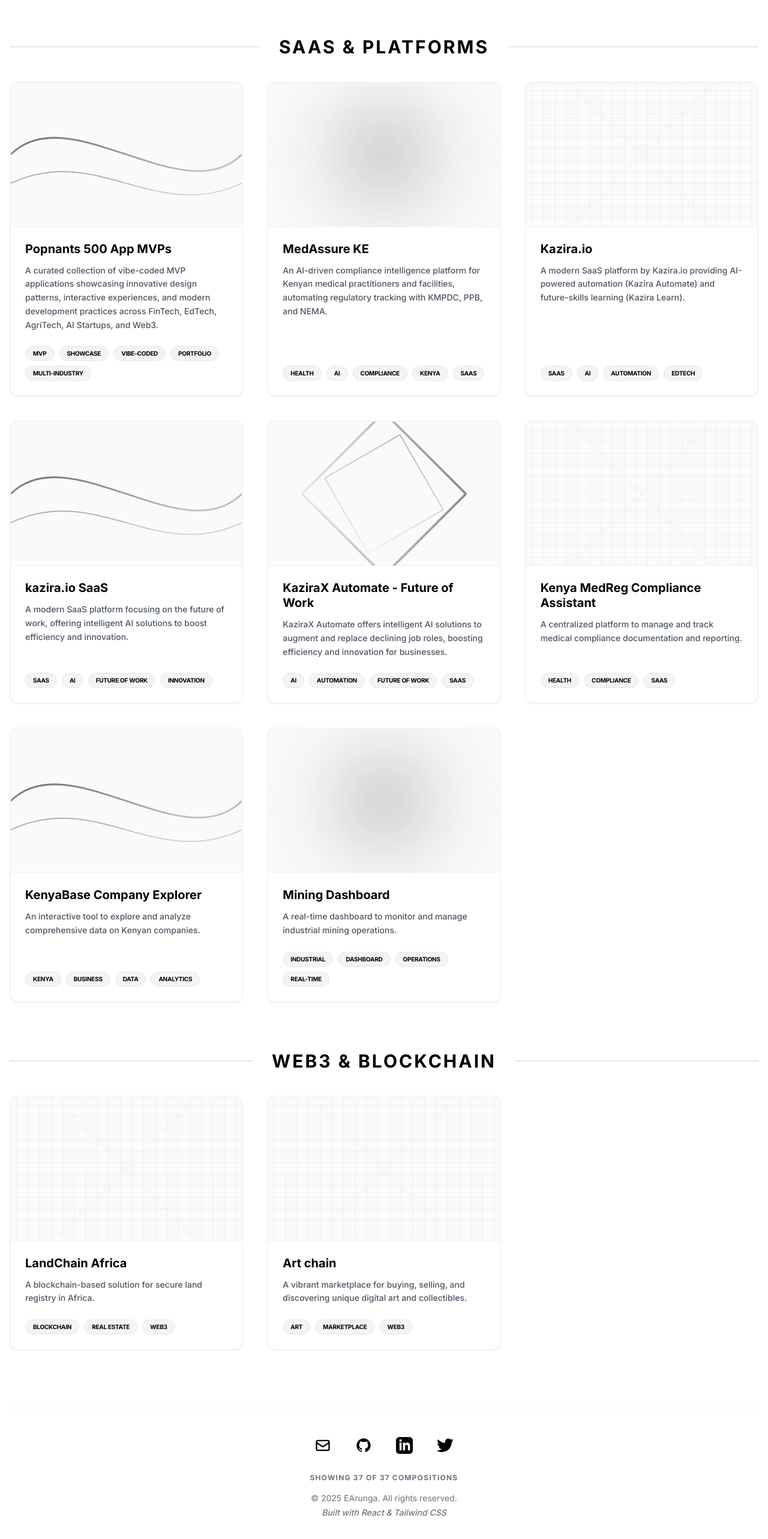
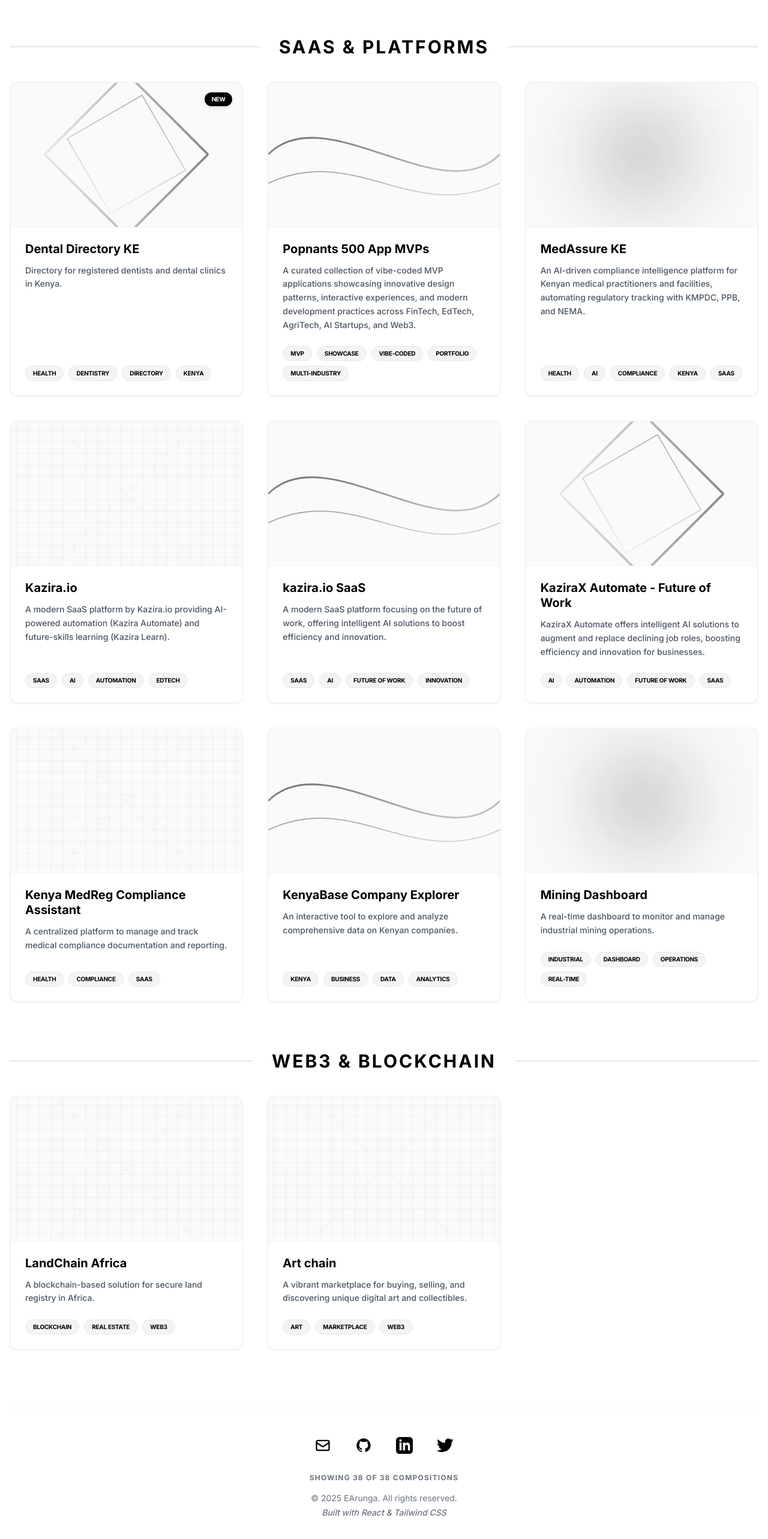
Before and after one commit to eltonarunga/Software-Compositions, a React (Vite) app: page / in a window 1280 px wide. Shown: the part 6172-8738 px from the top of the page at 60% size. Built offline with nearby package versions, Linux system fonts and the light colour scheme.

Commit message:
feat: Add Dental Directory KE project
Includes a new project entry for 'Dental Directory KE' to the application's project list.

```diff
--- a/constants.ts
+++ b/constants.ts
@@ -20,6 +20,16 @@
 
 
 export const PROJECTS: Project[] = [
+  {
+    id: 42,
+    title: 'Dental Directory KE',
+    description: 'Directory for registered dentists and dental clinics in Kenya.',
+    imageUrl: getImageForIndex(1),
+    url: 'https://dental-directory-ke.vercel.app/',
+    tags: ['Health', 'Dentistry', 'Directory', 'Kenya'],
+    category: 'SaaS & Platforms',
+    createdAt: '2026-03-04',
+  },
   {
     id: 41,
     title: 'Medicals for Dentists V2 (DentAnalysis Pro)',
```
